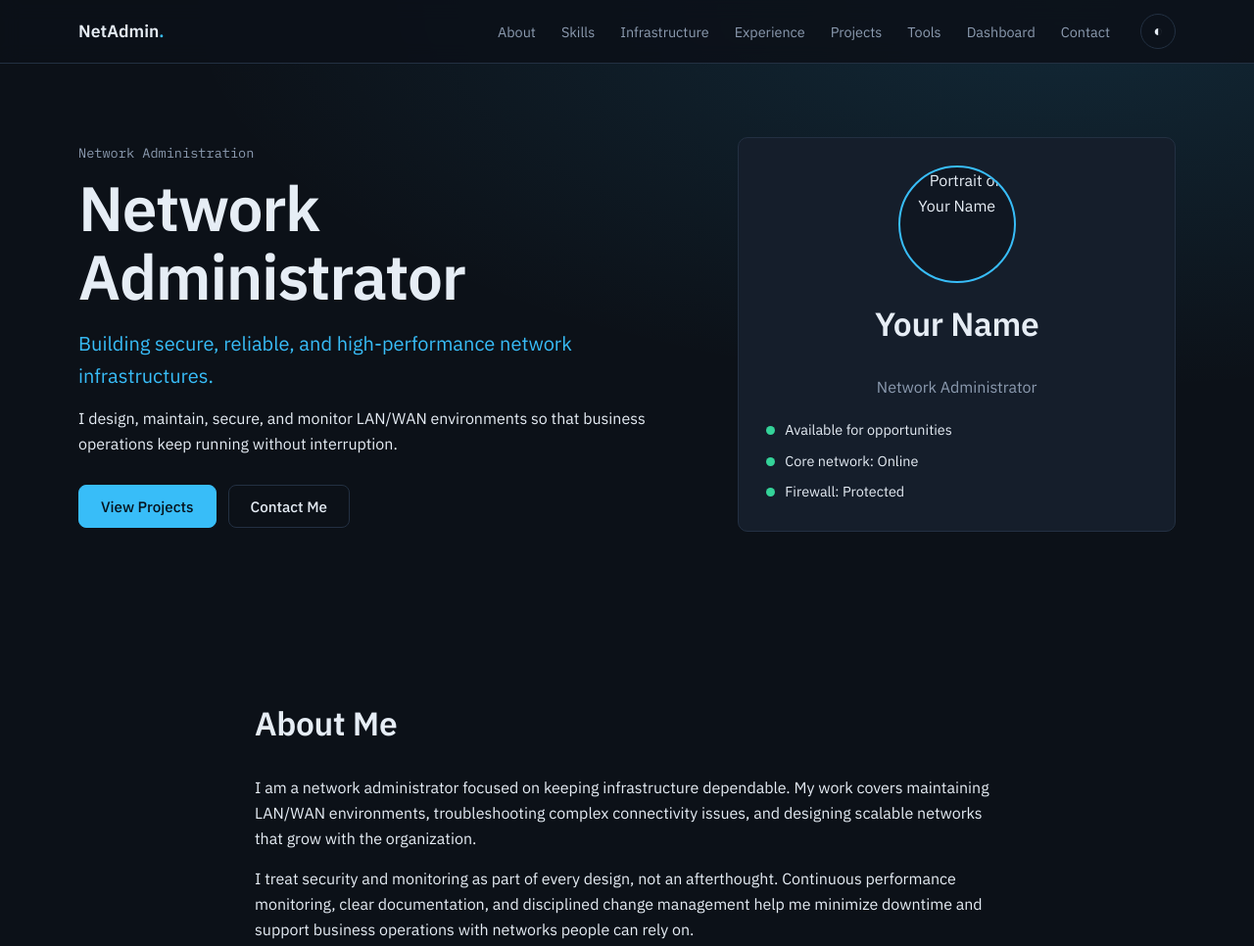
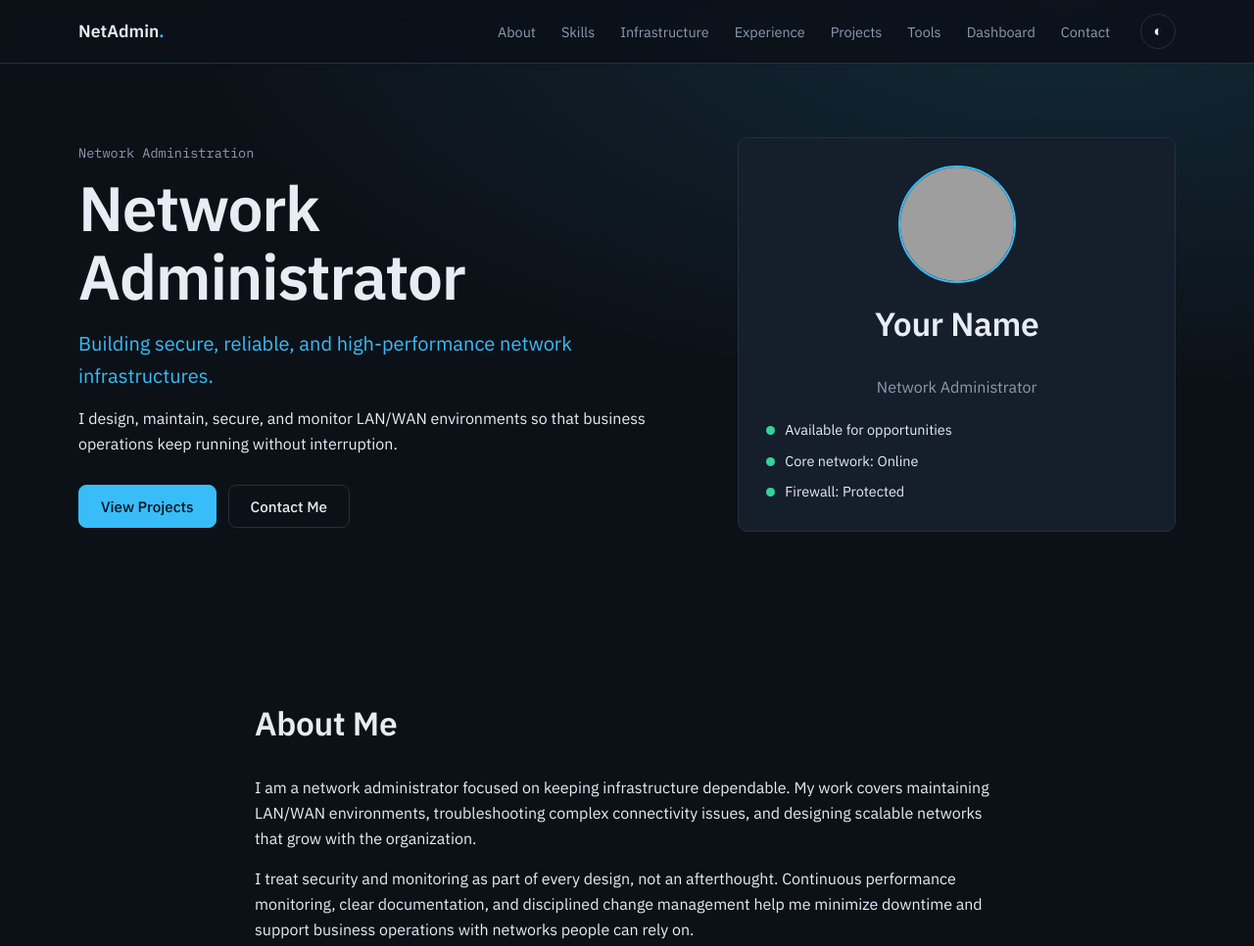
Before and after one commit to eseng-ctrlz/Rafael-Dayot-Portfolio, a plain HTML site: page index.html in a window 1280 px wide. Shown: the top 966 px of the page at 98% size. Drawn offline with Linux system fonts and the light colour scheme; the site is published under a folder, as on GitHub Pages, so addresses that start at the root find nothing.

Commit message:
fix image path

```diff
--- a/index.html
+++ b/index.html
@@ -39,7 +39,7 @@
     </div>
     <aside class="profile-card">
      <div class="avatar">
-  <img src="/images/photo.png" alt="Portrait of Your Name">
+     <img src="images/photo.png" alt="Portrait of Rafael Dayot">
 </div>
       <h2>Your Name</h2>
       <p class="muted">Network Administrator</p>
```
